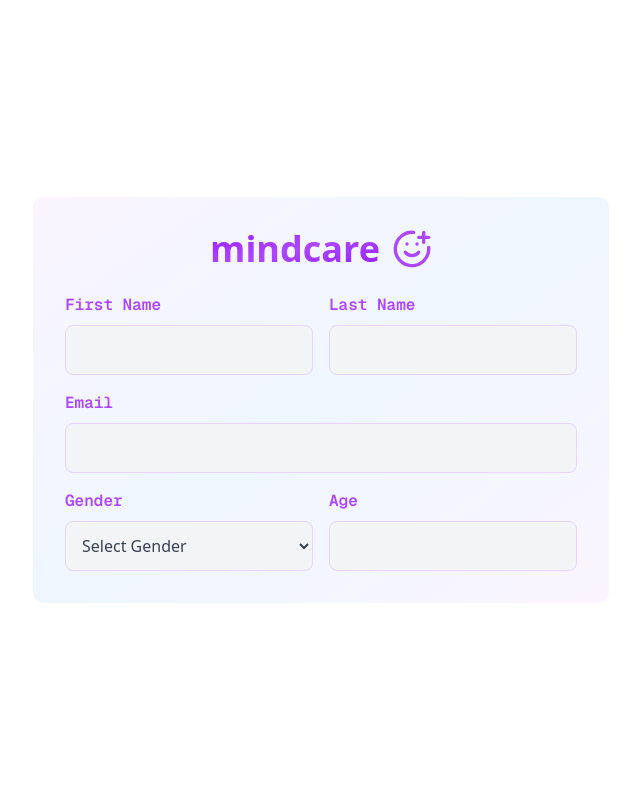
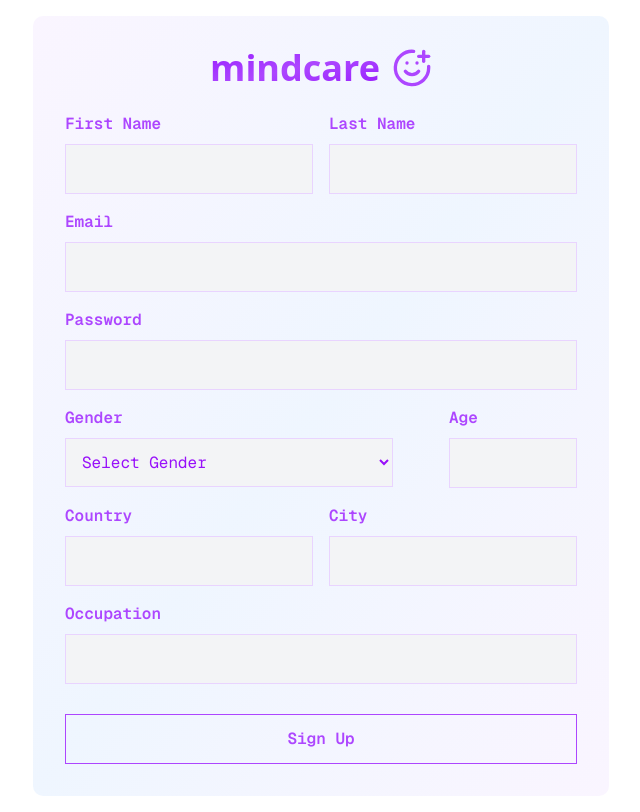
Before and after one commit to niruthan-nps/ITPM-final, a Next.js app in the folder next/: page /signup in a window 1280 px wide. Shown: the whole page, without its empty margins (319-959 px from the left). Built offline with nearby package versions, Linux system fonts and the light colour scheme.

Commit message:
more form changes

```diff
--- a/next/src/app/signup/page.jsx
+++ b/next/src/app/signup/page.jsx
@@ -1,5 +1,5 @@
 import { SmilePlus } from "lucide-react";
-import { WarpBackground } from "@components/magicui/warp-background";
+
 function SignUp() {
   return (
     <div className="min-h-screen flex justify-center items-center p-4">
@@ -18,17 +18,17 @@ function SignUp() {
             </label>
             <input
               type="text"
-              className="w-full p-3 bg-gray-100 border border-purple-200 rounded-md focus:outline-none focus:border-purple-500"
+              className="w-full p-3 font-mono text-purple-600 bg-gray-100 border border-purple-200 focus:outline-none focus:border-purple-500"
+              required
             />
           </div>
-
           <div className="flex-1">
             <label className="block text-purple-500 font-mono font-semibold mb-2">
               Last Name
             </label>
             <input
               type="text"
-              className="w-full p-3 bg-gray-100 border border-purple-200 rounded-md focus:outline-none focus:border-purple-500"
+              className="w-full p-3 font-mono text-purple-600 bg-gray-100 border border-purple-200 focus:outline-none focus:border-purple-500"
             />
           </div>
         </div>
@@ -39,16 +39,31 @@ function SignUp() {
           </label>
           <input
             type="email"
-            className="w-full p-3 bg-gray-100 border border-purple-200 rounded-md focus:outline-none focus:border-purple-500"
+            className="w-full p-3 font-mono text-purple-600 bg-gray-100 border border-purple-200 focus:outline-none focus:border-purple-500"
+            required
           />
         </div>
 
-        <div className="flex w-full space-x-4">
+        <div className="w-full">
+          <label className="block text-purple-500 font-mono font-semibold mb-2">
+            Password
+          </label>
+          <input
+            type="password"
+            className="w-full p-3 font-mono text-purple-600 bg-gray-100 border border-purple-200 focus:outline-none focus:border-purple-500"
+            required
+          />
+        </div>
+
+        <div className="flex w-full space-x-14">
           <div className="flex-1">
             <label className="block text-purple-500 font-mono font-semibold mb-2">
               Gender
             </label>
-            <select className="w-full p-3 bg-gray-100 border border-purple-200 rounded-md focus:outline-none focus:border-purple-500 text-gray-700">
+            <select
+              className="w-full p-3 font-mono text-purple-600 bg-gray-100 border border-purple-200 focus:outline-none focus:border-purple-500"
+              required
+            >
               <option value="">Select Gender</option>
               <option value="male">Male</option>
               <option value="female">Female</option>
@@ -56,15 +71,59 @@ function SignUp() {
             </select>
           </div>
 
-          <div className="flex-1">
-            <label className="block text-purple-500 font-mono font-semibold mb-2">
+          <div className="flex-none w-1/4">
+            <label
+              className="block text-purple-500 font-mono font-semibold mb-2"
+              required
+            >
               Age
             </label>
             <input
               type="text"
-              className="w-full p-3 bg-gray-100 border border-purple-200 rounded-md focus:outline-none focus:border-purple-500"
+              className="w-full p-3 font-mono text-purple-600 bg-gray-100 border border-purple-200 focus:outline-none focus:border-purple-500"
+              required
             />
           </div>
+        </div>
+
+        <div className="flex w-full space-x-4">
+          <div className="flex-1">
+            <label className="block text-purple-500 font-mono font-semibold mb-2">
+              Country
+            </label>
+            <input
+              type="text"
+              className="w-full p-3 font-mono text-purple-600 bg-gray-100 border border-purple-200 focus:outline-none focus:border-purple-500"
+              required
+            />
+          </div>
+          <div className="flex-1">
+            <label className="block text-purple-500 font-mono font-semibold mb-2">
+              City
+            </label>
+            <input
+              type="text"
+              className="w-full p-3 font-mono text-purple-600 bg-gray-100 border border-purple-200 focus:outline-none focus:border-purple-500"
+              required
+            />
+          </div>
+        </div>
+
+        <div className="w-full">
+          <label className="block text-purple-500 font-mono font-semibold mb-2">
+            Occupation
+          </label>
+          <input
+            type="text"
+            className="w-full p-3 font-mono text-purple-600 bg-gray-100 border border-purple-200 focus:outline-none focus:border-purple-500"
+            required
+          />
+        </div>
+
+        <div className="w-full mt-3.5">
+          <button className="p-3 w-full bg-transparent border border-purple-500 text-purple-500 font-semibold font-mono hover:text-white hover:bg-purple-500 transition-all duration-300">
+            Sign Up
+          </button>
         </div>
       </form>
     </div>
```
